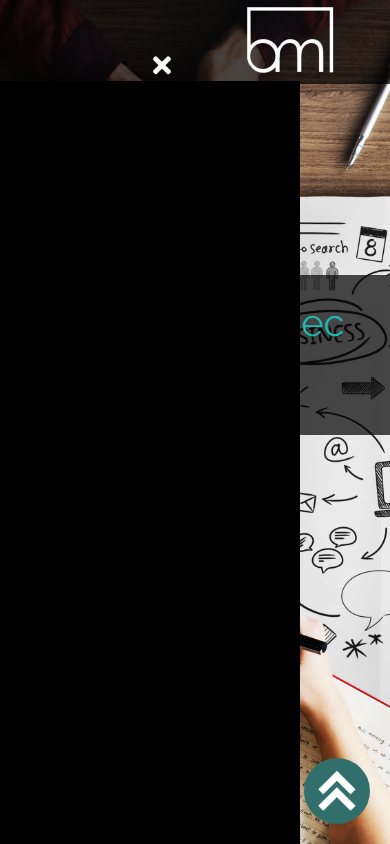
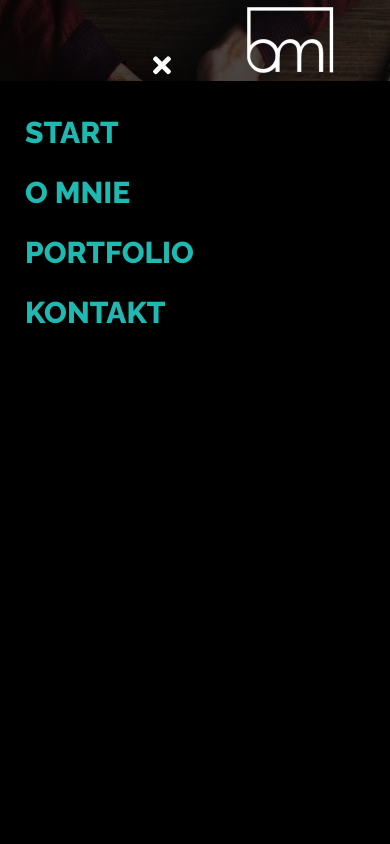
Before and after one commit to BarbaraMak85/portfolio, a website: page index.html in a window 390 px wide. Both pictures are taken after a click on the button 162 px from the left and 67 px from the top of the page. Shown: the top 844 px of the page. Drawn offline with nearby package versions, Linux system fonts and the light colour scheme.

Commit message:
responsive menu

```diff
--- a/index.html
+++ b/index.html
@@ -20,11 +20,11 @@
 <body>
 
     <div id="responsive_menu" class="responsive-menu">
-        <ul>
-            <li><a data-element="#start">start</a></li>
-            <li><a data-element="#about_me">O mnie</a></li>
-            <li><a data-element="#portfolio">portfolio</a></li>
-            <li><a data-element="#contact">kontakt</a></li>
+        <ul class="responsive">
+            <li class="responsive-list"><a data-element="#start">start</a></li>
+            <li class="responsive-list"><a data-element="#about_me">O mnie</a></li>
+            <li class="responsive-list"><a data-element="#portfolio">portfolio</a></li>
+            <li class="responsive-list"><a data-element="#contact">kontakt</a></li>
         </ul>
     </div>
 
--- a/scss/_layout.scss
+++ b/scss/_layout.scss
@@ -8,12 +8,39 @@
         }
         .responsive-menu {
             position: fixed;
-                width: 300px;
+            width: 400px;
             height: calc(100% - 81px);
             top: 81px;
             left: 0;
             background: #000;
             display: none;
+            z-index: 9999999;
+            .responsive {
+                display: block;
+                padding-top: 45px;
+                list-style: none;
+                padding: 0px;
+                display: grid;
+                grid-template-rows: 1fr 1fr 1fr 1fr;
+                padding-top: 20px;
+                a {
+                    color: $color-menu;
+                }
+            }
+        }
+        .responsive-list:hover {
+            border-left: 10px solid $color-menu;
+            transition: .5s;
+            padding-left: 0px;
+        }
+        .responsive-list {
+            height: 60px;
+            display: grid;
+            align-items: start;
+            font-family: 'Raleway', sans-serif;
+            font-weight: bold;
+            color: $color-menu;
+            border-left: 10px solid transparent;
         }
         .component--menu {
             display: grid;
@@ -99,16 +126,10 @@
             display: grid;
             width: 85%;
         }
-            .components--banner--pafagraph {
-                font-size: 40px;
-            }
+        .components--banner .components--banner--pafagraph {
+            font-size: 38px;
             .components--banner--name {
                 font-size: 20px;
             }
-            .components--banner .components--banner--pafagraph {
-                font-size: 38px;
-                .components--banner--pafagraph {
-                    font-size: 17px;
         }
     }
-        }
--- a/scss/components/_components_menu.scss
+++ b/scss/components/_components_menu.scss
@@ -45,17 +45,12 @@
     text-transform: uppercase;
 }
 
-.responsive-menu ul {
-    display: none;
-}
-
 .responsive-menu a {
     color: #fff;
     font-size: 30px;
     padding: 15px;
+}
+
+.responsive {
     display: none;
 }
-
-ul {
-    display: none;
-}
```
Also changed, not shown: css/style.css, 1 other file. Lines whose indentation alone changed are shown as unchanged.
